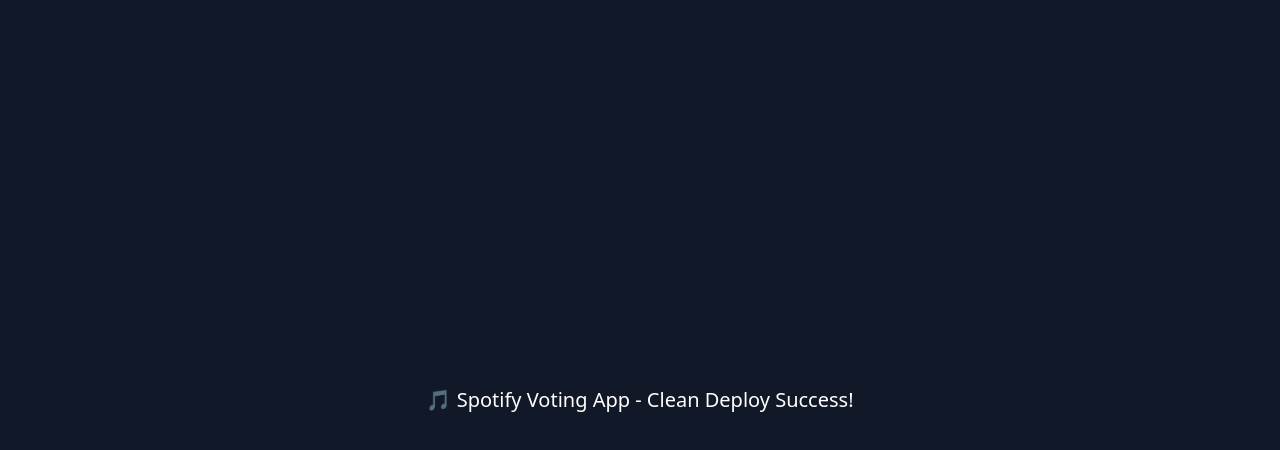
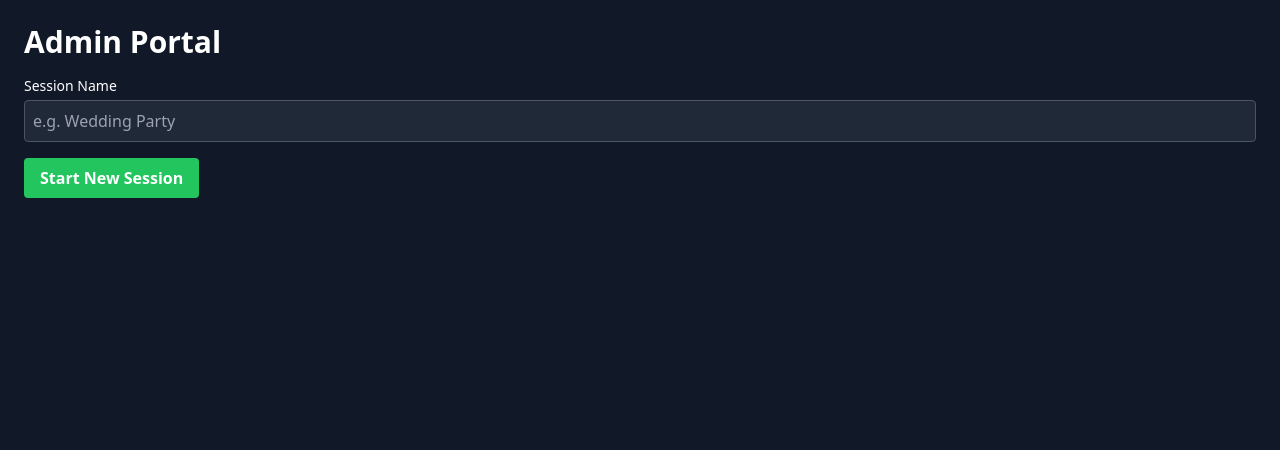
Before and after one commit to jameswolpert/spotify-voting-app, a React (Create React App) app: page / in a window 1280 px wide. Shown: the top 450 px of the page. Built offline with nearby package versions, Linux system fonts and the light colour scheme.

Commit message:
Add files via upload

```diff
--- a/src/App.jsx
+++ b/src/App.jsx
@@ -1,10 +1,60 @@
 
-import './index.css';
+import { useState } from "react";
 
 export default function App() {
+  const [name, setName] = useState("");
+  const [adminId, setAdminId] = useState("admin-001");
+  const [response, setResponse] = useState(null);
+  const [error, setError] = useState("");
+
+  const createSession = async () => {
+    setError("");
+    const res = await fetch("/api/create-session", {
+      method: "POST",
+      headers: { "Content-Type": "application/json" },
+      body: JSON.stringify({ name, admin_id: adminId }),
+    });
+
+    try {
+      const data = await res.json();
+      if (!res.ok) throw new Error(data.error || "Unknown error");
+      setResponse(data.session);
+    } catch (err) {
+      setError(err.message);
+    }
+  };
+
   return (
-    <div className="min-h-screen flex items-center justify-center bg-gray-900 text-white text-xl">
-      🎵 Spotify Voting App - Clean Deploy Success!
+    <div className="min-h-screen bg-gray-900 text-white p-6">
+      <h1 className="text-3xl font-bold mb-4">Admin Portal</h1>
+
+      <div className="mb-4">
+        <label className="block text-sm mb-1">Session Name</label>
+        <input
+          value={name}
+          onChange={(e) => setName(e.target.value)}
+          className="p-2 rounded bg-gray-800 border border-gray-600 w-full"
+          placeholder="e.g. Wedding Party"
+        />
+      </div>
+
+      <button
+        onClick={createSession}
+        className="bg-green-500 hover:bg-green-600 text-white font-bold py-2 px-4 rounded"
+      >
+        Start New Session
+      </button>
+
+      {error && <p className="text-red-400 mt-4">⚠️ {error}</p>}
+
+      {response && (
+        <div className="mt-6 p-4 bg-gray-800 rounded">
+          <h2 className="text-xl mb-2">🎉 Session Created!</h2>
+          <p><strong>Name:</strong> {response.name}</p>
+          <p><strong>PIN:</strong> {response.pin}</p>
+          <p><strong>Admin ID:</strong> {response.admin_id}</p>
+        </div>
+      )}
     </div>
   );
 }
--- a/src/index.js
+++ b/src/index.js
@@ -2,6 +2,7 @@
 import React from "react";
 import ReactDOM from "react-dom/client";
 import App from "./App";
+import "./index.css";
 
 const root = ReactDOM.createRoot(document.getElementById("root"));
 root.render(
```
